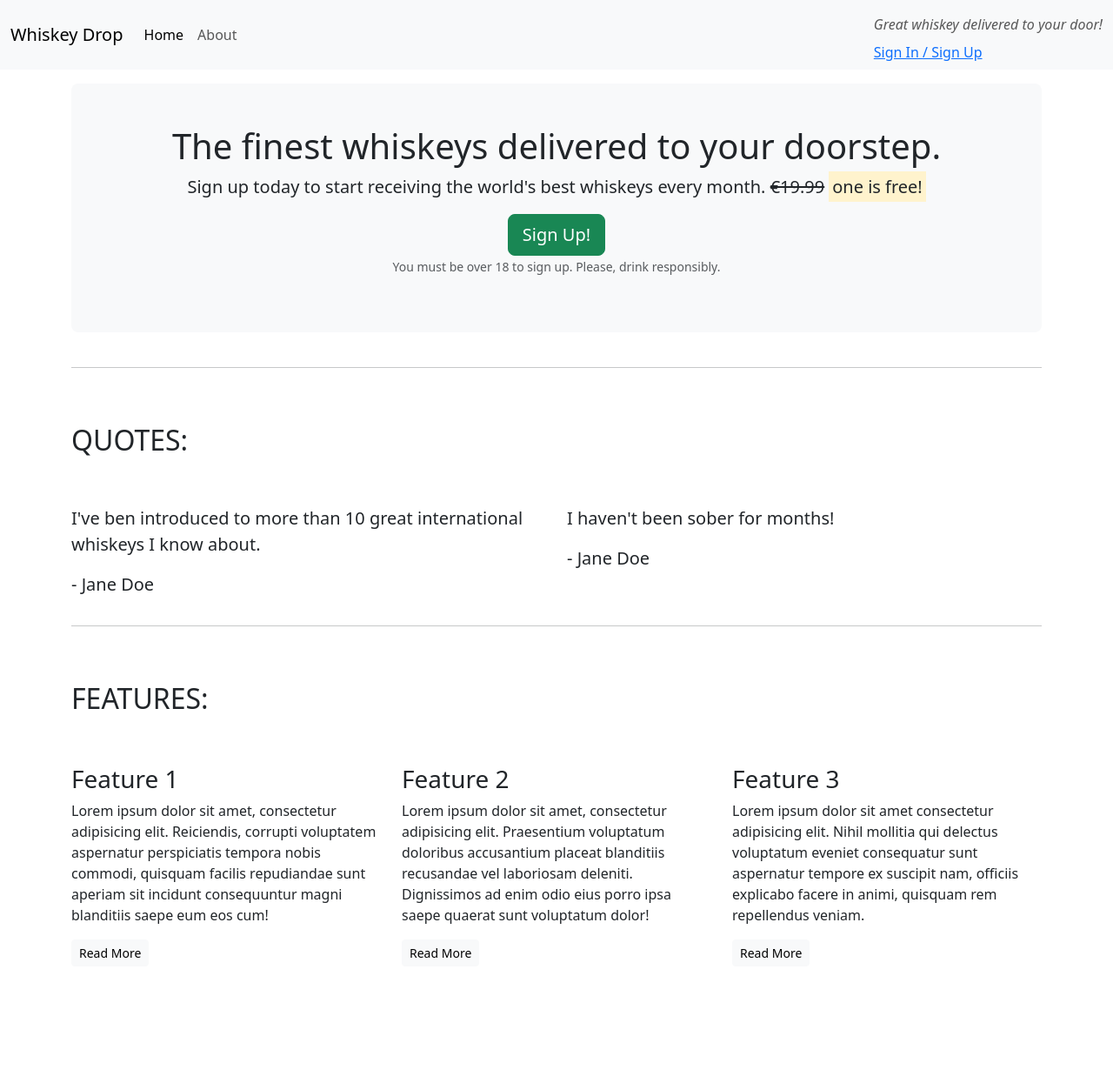
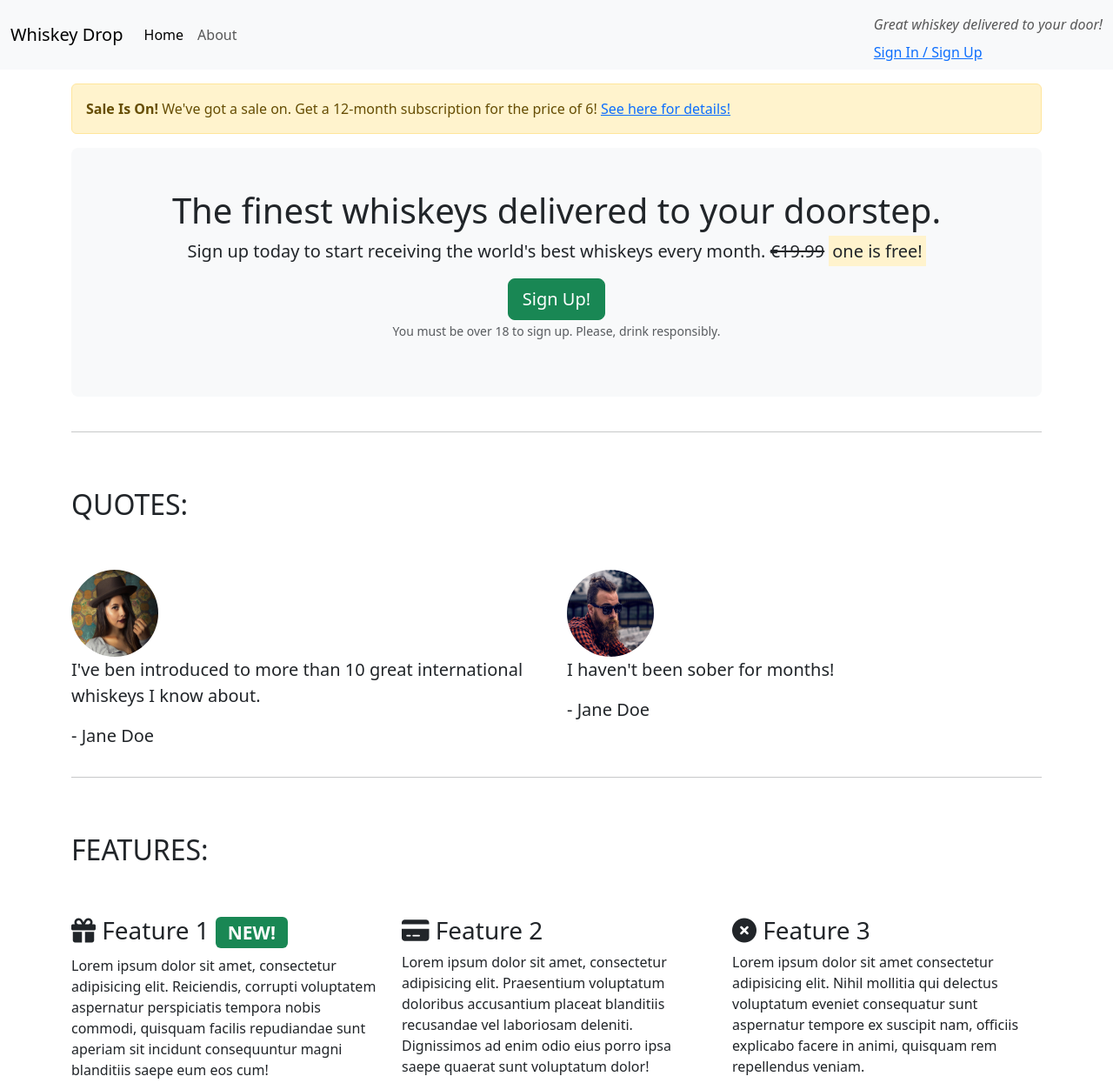
Before and after one commit to etherealsheep/my_first_bootstrap, a plain HTML site: page index.html in a window 1280 px wide. Shown: the top 1245 px of the page at 87% size. Before the commit the page ends 1127 px from the top, so only its background shows below. Drawn offline with nearby package versions, Linux system fonts and the light colour scheme.

Commit message:
add some elements

```diff
--- a/index.html
+++ b/index.html
@@ -13,6 +13,10 @@
         integrity="sha384-w76AqPfDkMBDXo30jS1Sgez6pr3x5MlQ1ZAGC+nuZB+EYdgRZgiwxhTBTkF7CXvN" crossorigin="anonymous">
     </script>
     <!--/.installazione bootstrap-->
+    <!--fontawesome-->
+    <link rel="stylesheet" href="https://kit.fontawesome.com/5a6f4da4aa.css" crossorigin="anonymous">
+    <script src="https://kit.fontawesome.com/5a6f4da4aa.js" crossorigin="anonymous"></script>
+    <!--/.fontawesome-->
 </head>
 
 <body>
@@ -46,6 +50,14 @@
     </nav>
     <!--navbar-->
     <article class="container mt-3">
+        <div class="row d-none d-sm-block">
+            <div class="col-12">
+                <div class="alert alert-warning" role="alert">
+                    <strong>Sale Is On!</strong> We've got a sale on. Get a 12-month subscription for the price of 6! <a
+                        href="">See here for details!</a>
+                </div>
+            </div>
+        </div>
         <!--callout-->
         <div class="row">
             <div class="col-12">
@@ -69,16 +81,30 @@
             </div>
             <div class="row">
                 <div class="col-12 col-md-6">
+                    <div class="media">
+                        <div class="d-none d-sm-block">
+                            <img src="images/girl-image.png" class="rounded-circle mr-3" height="100" width="100">
+                        </div>
+                        <div class="media-body">
                             <blockquote class="blockquote">
                                 <p>I've ben introduced to more than 10 great international whiskeys I know about.</p>
                                 <p>- Jane Doe</p>
                             </blockquote>
                         </div>
+                    </div>
+                </div>
                 <div class="col-12 col-md-6">
+                    <div class="media">
+                        <div class="d-none d-sm-block">
+                            <img src="images/guy-image.png" class="rounded-circle mr-3" height="100" width="100">
+                        </div>
+                        <div class="media-body">
                             <blockquote class="blockquote">
                                 <p>I haven't been sober for months!</p>
                                 <p>- Jane Doe</p>
                             </blockquote>
+                        </div>
+                    </div>
                 </div>
             </div>
         </section>
@@ -95,7 +121,8 @@
             <div class="row">
                 <div class="col-12 col-md-6 col-lg-4">
                     <div class="feature">
-                        <h3>Feature 1</h3>
+                        <h3><i class="fa-solid fa-gift d-none d-sm-inline"></i> Feature 1 <span
+                                class="badge text-bg-success">NEW!</span></h3>
                         <p>Lorem ipsum dolor sit amet, consectetur adipisicing elit. Reiciendis, corrupti voluptatem
                             aspernatur
                             perspiciatis tempora nobis commodi, quisquam facilis repudiandae sunt aperiam sit incidunt
@@ -105,7 +132,7 @@
                 </div>
                 <div class="col-12 col-md-6 col-lg-4">
                     <div class="feature">
-                        <h3>Feature 2</h3>
+                        <h3><i class="fa-solid fa-credit-card d-none d-sm-inline"></i> Feature 2</h3>
                         <p>Lorem ipsum dolor sit amet, consectetur adipisicing elit. Praesentium voluptatum doloribus
                             accusantium placeat blanditiis recusandae vel laboriosam deleniti. Dignissimos ad enim odio
                             eius
@@ -115,7 +142,7 @@
                 </div>
                 <div class="col-12 d-md-none d-lg-block col-lg-4">
                     <div class="feature">
-                        <h3>Feature 3</h3>
+                        <h3><i class="fa-solid fa-circle-xmark d-none d-sm-inline"></i> Feature 3</h3>
                         <p>Lorem ipsum dolor sit amet consectetur adipisicing elit. Nihil mollitia qui delectus
                             voluptatum
                             eveniet consequatur sunt aspernatur tempore ex suscipit nam, officiis explicabo facere in
```
Also changed, not shown: images/girl-image.png (added), images/guy-image.png (added). Lines whose indentation alone changed are shown as unchanged.
